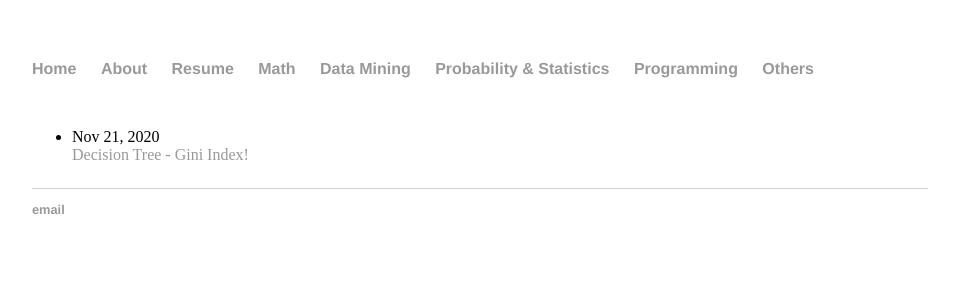
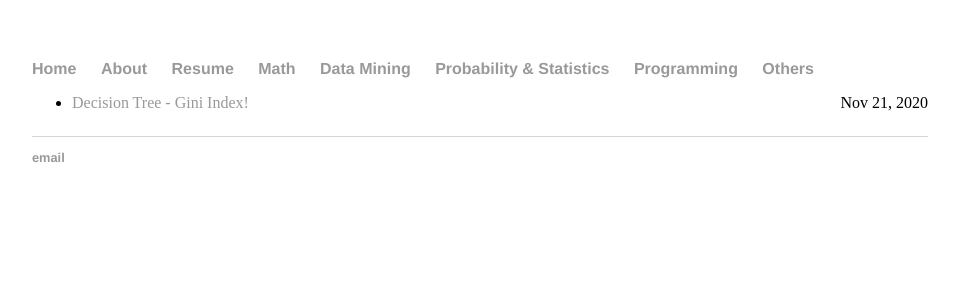
Before and after one commit to lytranp/lytranp.github.io, a Jekyll site: the page built from datamining/index.html, in a window 1280 px wide. Shown: the top 300 px of the page, without its empty margins (160-1119 px from the left). Built offline with Jekyll 4.4.1, drawn with Linux system fonts in a browser that asks for light colours.

Commit message:
Update index.html

```diff
--- a/datamining/index.html
+++ b/datamining/index.html
@@ -9,16 +9,12 @@ permalink: datamining
    		 {% if post.secondary == 'datamining' %}
 
 		<li>
-			<p style="font-size: 50px">
+			<div>
+				<span style="float: right">{{ post.date | date: "%b %d, %Y" }}</span>
 
-			<div class="post-date">
-			<span>{{ post.date | date: "%b %d, %Y" }}</span>
+				<a href="{{ post.url | prepend: site.baseurl }}">{{ post.title }}</a>
+				<p style="line-height:2px">
 			</div>
-			<div class="title">
-				<a href="{{ post.url | prepend: site.baseurl }}">{{ post.title }}</a>
-			</div>
-
-			</p>
 		</li>
 
    	 	{% endif %}
```
